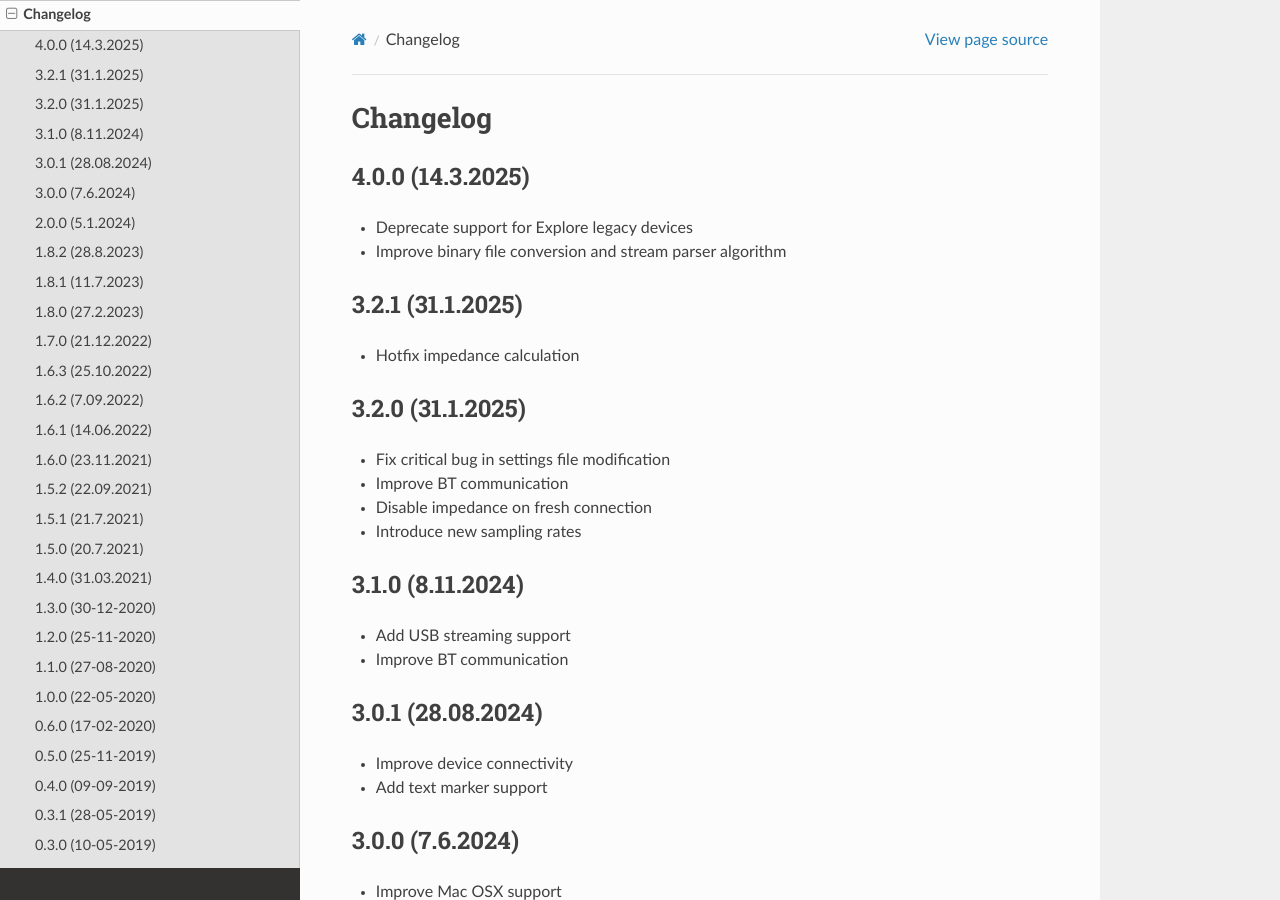
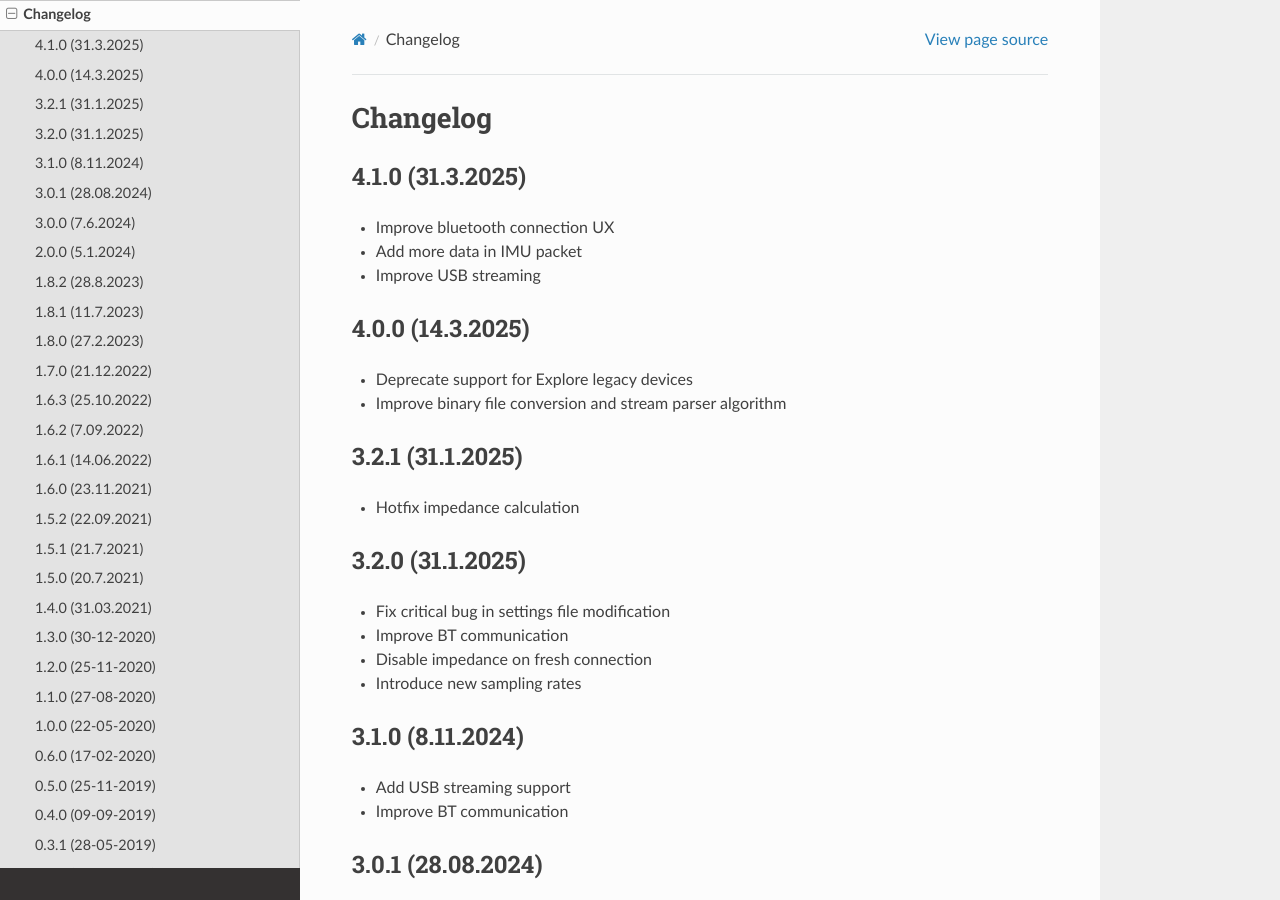
Before and after one commit to Mentalab-hub/explorepy, a Sphinx documentation site: the page built from docs/changelog.rst, in a window 1280 px wide and 900 px high. Built offline with Sphinx 7.4.7 and the Read the Docs theme 3.1.0, drawn with Linux system fonts in a browser that asks for light colours.

```diff
--- a/CHANGELOG.rst
+++ b/CHANGELOG.rst
@@ -1,6 +1,13 @@
 
 Changelog
 =========
+
+4.1.0 (31.3.2025)
+------------------
+* Improve bluetooth connection UX
+* Add more data in IMU packet
+* Improve USB streaming
+
 
 4.0.0 (14.3.2025)
 ------------------
--- a/README.rst
+++ b/README.rst
@@ -17,9 +17,9 @@
     :target: https://pypi.org/project/explorepy
 
 
-.. |commits-since| image:: https://img.shields.io/github/commits-since/Mentalab-hub/explorepy/v4.0.0.svg
+.. |commits-since| image:: https://img.shields.io/github/commits-since/Mentalab-hub/explorepy/v4.1.0.svg
     :alt: Commits since latest release
-    :target: https://github.com/Mentalab-hub/explorepy/compare/v4.0.0...master
+    :target: https://github.com/Mentalab-hub/explorepy/compare/v4.1.0...master
 
 
 .. |wheel| image:: https://img.shields.io/pypi/wheel/explorepy.svg
--- a/docs/conf.py
+++ b/docs/conf.py
@@ -28,7 +28,7 @@ project = 'explorepy'
 year = '2018-2025'
 author = 'Mentalab GmbH.'
 copyright = '{0}, {1}'.format(year, author)
-version = release = '4.0.0'
+version = release = '4.1.0'
 pygments_style = 'trac'
 templates_path = ['.']
 extlinks = {
--- a/pyproject.toml
+++ b/pyproject.toml
@@ -4,7 +4,7 @@ build-backend   = 'setuptools.build_meta'
 
 [project]
 name    = 'explorepy'
-version = "4.0.0"
+version = "4.1.0"
 license = { text = "MIT" }
 readme = { file = "README.rst", content-type = "text/markdown" }
 authors = [
--- a/src/explorepy/__init__.py
+++ b/src/explorepy/__init__.py
@@ -20,7 +20,7 @@ from .explore import Explore  # noqa
 
 
 __all__ = ["Explore", "command", "tools", "log_config"]
-__version__ = '4.0.0'
+__version__ = '4.1.0'
 
 this = sys.modules[__name__]
 # TODO appropriate library
```
Also changed, not shown: .bumpversion.cfg, 1 other file.
